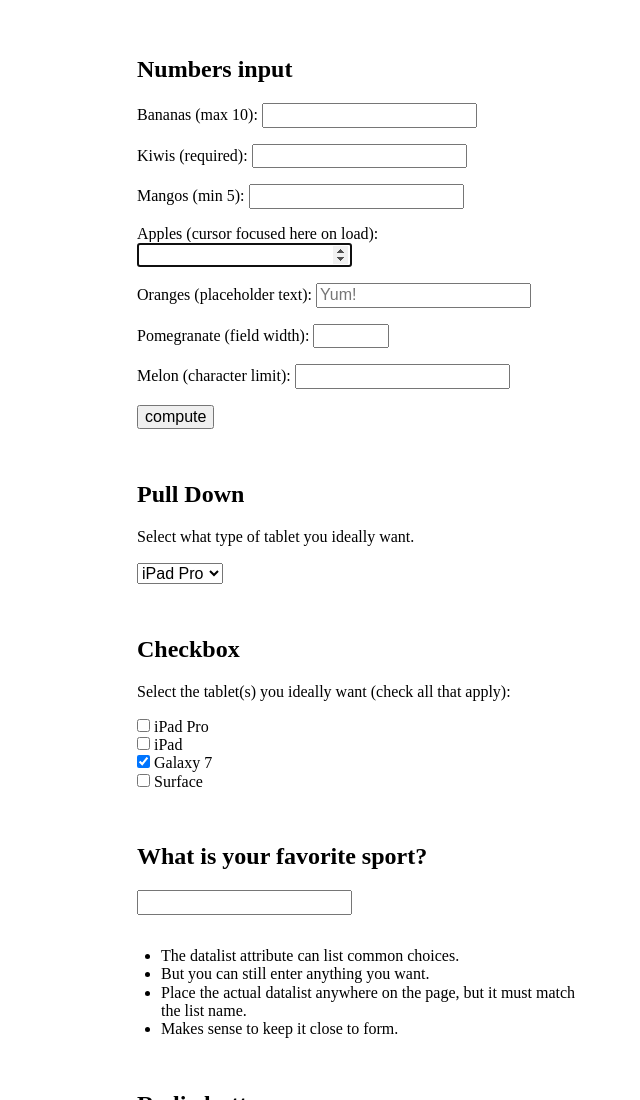
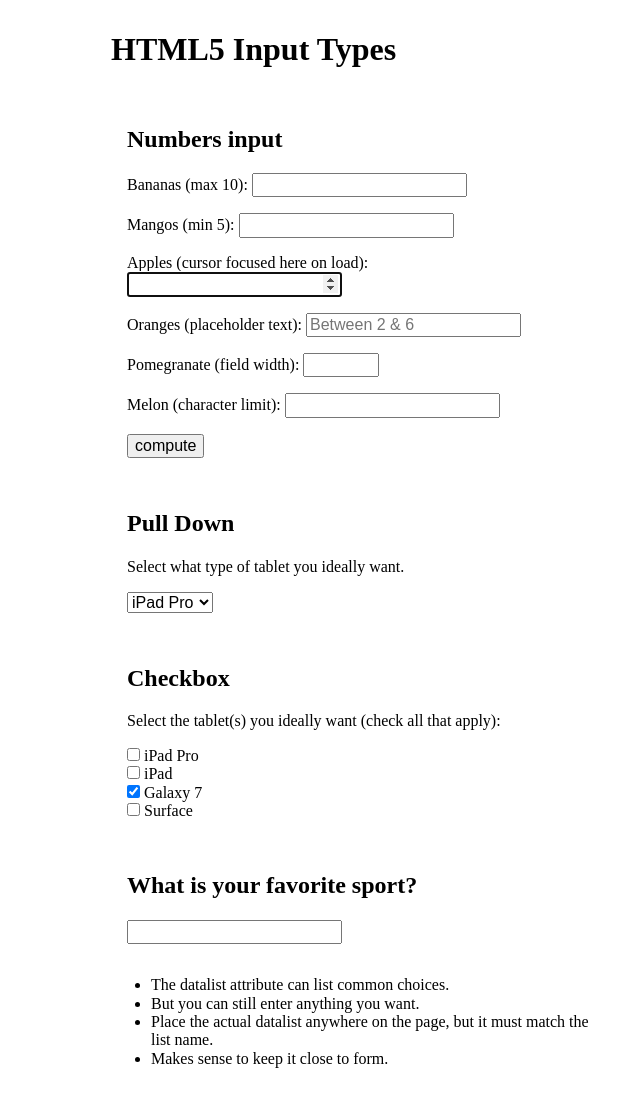
Before and after one commit to sandeepmj/html-inputs, a plain HTML site: page index.html in a window 1280 px wide. Shown: the top 1100 px of the page, without its empty margins (289-929 px from the left). Drawn offline with nearby package versions, Linux system fonts and the light colour scheme.

```diff
--- a/index.html
+++ b/index.html
@@ -24,7 +24,9 @@
   </head>
 
   <body>
+
     <div class="container">
+      <h1>HTML5 Input Types</h1>
       <form id="numbers-input">
         <h2>Numbers input</h2>
         <p>
@@ -32,7 +34,7 @@
         </p>
 
         <!-- input type ="number" provides increment buttons -->
-        <!-- max attribute sets a ceiling for an acceptable number (js validation needed) -->
+        <!-- max attribute sets a ceiling for an acceptable number (js validation needed)
 
         <p>
           Kiwis (required): <input type="number" class="fruit" id="kiwi" data-price="0.80" data-calories="200" required />
@@ -51,10 +53,11 @@
         </p>
 
         <p>
-          Oranges (placeholder text): <input type="text" class="fruit" id="orange" data-price="2.50" data-calories="600" placeholder="Yum!" />
+          Oranges (placeholder text): <input type="text" class="fruit" id="orange" data-price="2.50" data-calories="600" placeholder="Between 2 & 6" />
 
           <!-- placeholder attribute hints at type of required answer -->
           <!-- Note this is a input type="text" and not "number" -->
+          <!-- You will have to convert this to a float or integer in JavaScript -->
         </p>
 
         <p>
@@ -74,6 +77,16 @@
 
         <!-- input type button that can listen for an event -->
       </form>
+      <!--
+      <h2>Different method of controlling max and min</h2>
+      <form action="" method="get">
+        <p>
+          Bananas (min 2, max 10): <input type="number" class="fruit" id="banana" data-price="0.50" data-calories="100" min="2" max="10" />
+        </p>
+        <button type="submit" value="Submit">Submit</button>
+      </form> -->
+      <!-- must turn off javascript in js file for this to work -->
+
 
       <form>
         <h2>Pull Down</h2>
--- a/styles.css
+++ b/styles.css
@@ -26,7 +26,7 @@ html, body {
 .container {
     max-width: 500px;
     margin: 0 auto;
-    padding: 20px;
+    padding: 10px;
 }
 
 form {
```
